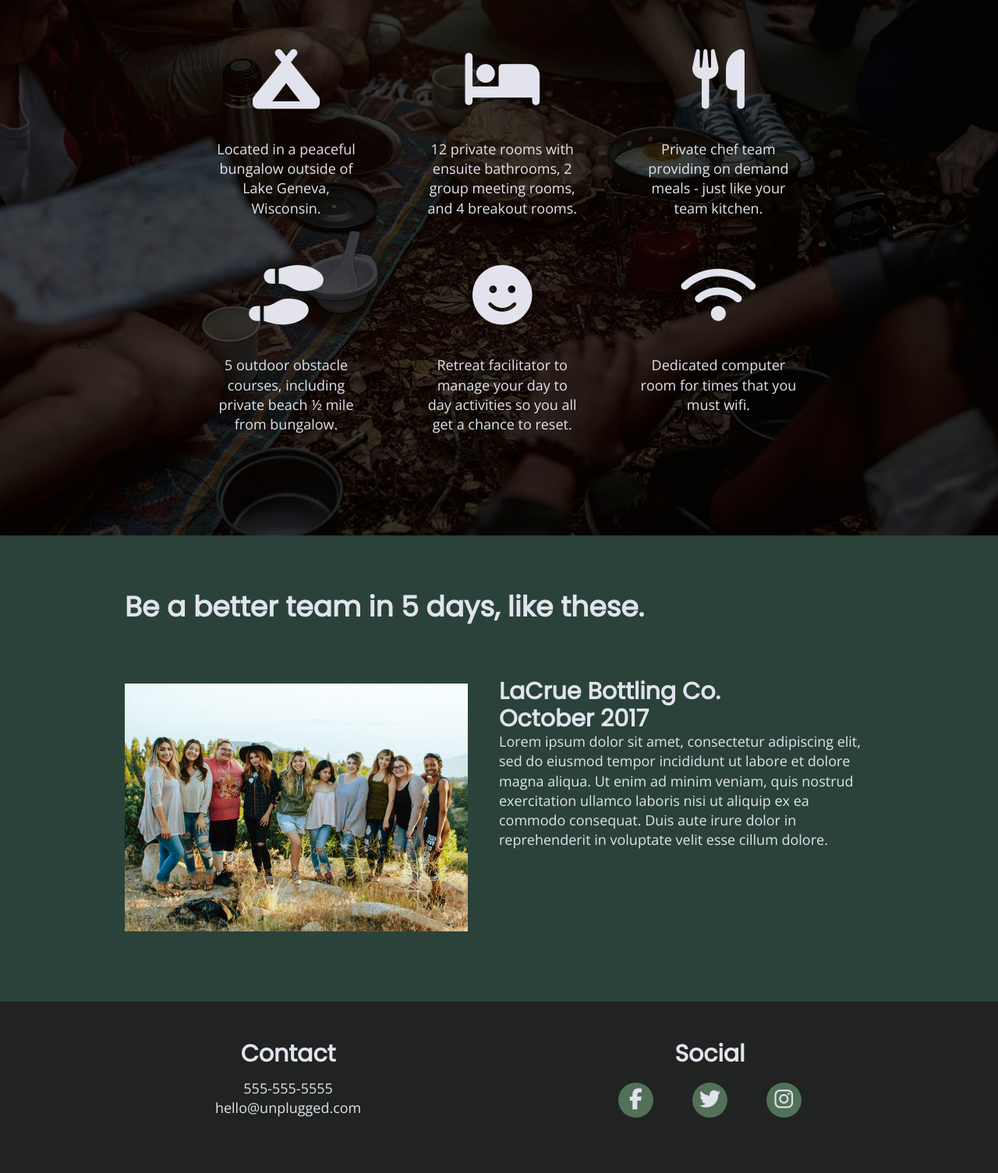
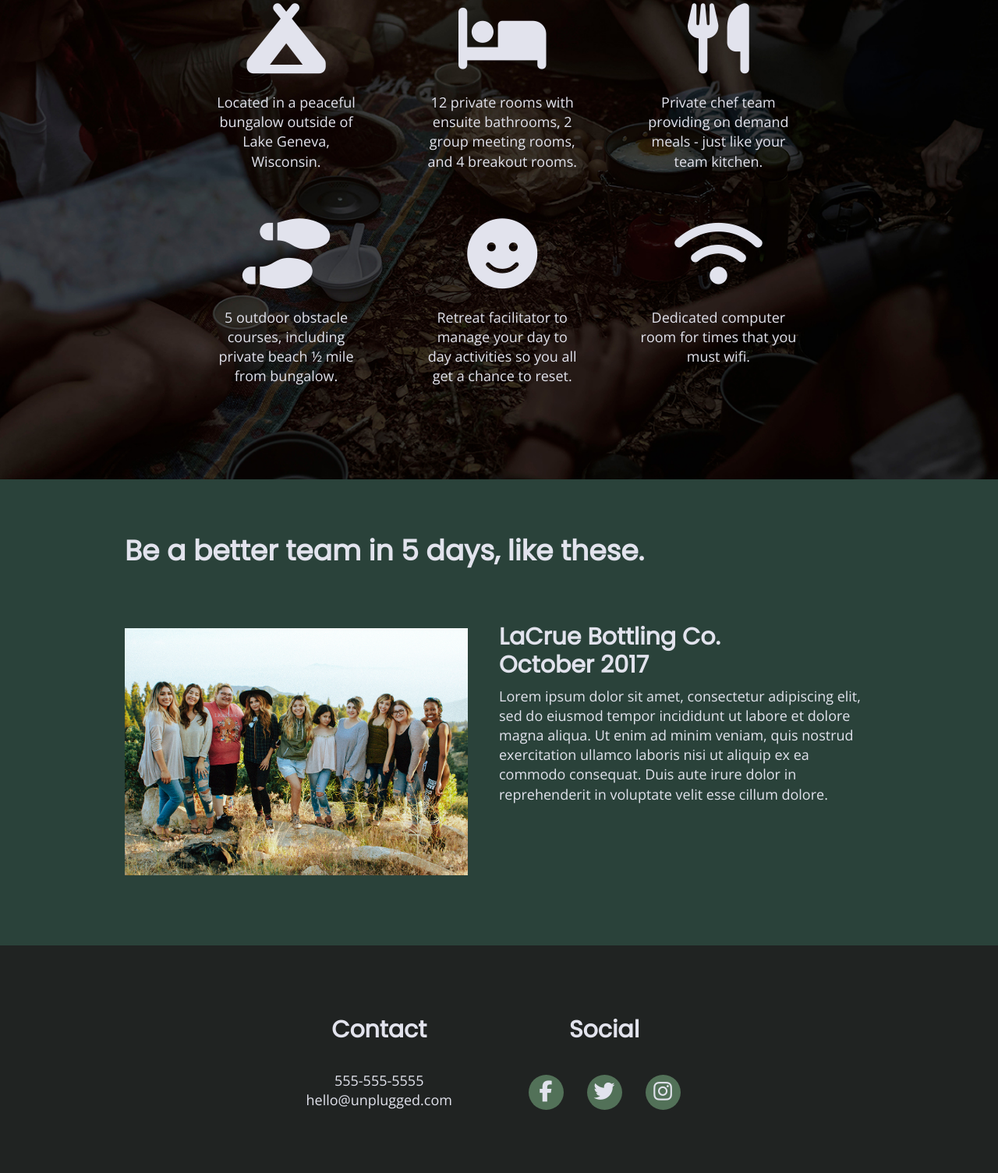
Before and after one commit to heidi37/unplugged-retreat, a website built with Parcel: page index.html in a window 1280 px wide. Shown: the part 1155-2660 px from the top of the page at 78% size. Built offline with nearby package versions, Linux system fonts and the light colour scheme.

Commit message:
cleaned up spacing tablet homepage

```diff
--- a/css/main.css
+++ b/css/main.css
@@ -127,12 +127,14 @@ h1 {
 
 h2 {
   font-size: 1.875em;
+  line-height: 1.2;
 }
 
 h3,
 h4 {
   font-size: 1.125em;
   margin: 0;
+  line-height: 1.2;
 }
 
 p {
@@ -343,6 +345,8 @@ aside .form {
 
 .features h2 {
   margin-bottom: 30px;
+  width: 305px;
+
 }
 
 .features article {
@@ -368,14 +372,6 @@ aside .form {
   margin-bottom: 40px;
 }
 
-.features h2 {
-  width: 305px;
-}
-
-.fontawesome-icons {
-
-}
-
 
 /* Reviews */
 
@@ -391,7 +387,6 @@ aside .form {
 
 .reviews h2 {
   margin: 0 0 20px;
-  line-height: 1.2;
 }
 
 .reviews h3 {
@@ -415,7 +410,6 @@ aside .form {
 
 .mission h2 {
   margin: 40px 0 5px 0;
-  line-height: 1.2;
 }
 
 .mission-content {
@@ -448,12 +442,10 @@ aside .form {
 
 .contact-section h2 {
   margin: 0;
-  line-height: 1.2;
 }
 
 .contact-section h4 {
   margin: 10px 0;
-  line-height: 1.2;
 }
 
 .contact-section p {
@@ -481,7 +473,6 @@ aside .form {
 .faq h2 {
   margin-bottom: 40px;
   margin-top: 0;
-  line-height: 1.2;
 }
 
 .faq-content {
@@ -590,7 +581,7 @@ aside .form {
 
   .content-wrapper {
     max-width: 640px;
-    margin: 100px 0;
+    margin: 90px 0;
   }
 
   h1 {
@@ -662,7 +653,7 @@ aside .form {
   }
 
   aside .content-wrapper .form-description h3 {
-    margin-bottom: 0;
+    margin: 10px 0;
   }
 
   input[type=text] {
@@ -689,10 +680,20 @@ aside .form {
     width: 200px;
   }
 
+  .features h2 {
+    width: 635px;
+    margin: 0;
+  }
+
+  .features i {
+    margin-bottom: 25px;
+    font-size: 5em;
+  }
+
   /* Reviews */
 
   .reviews .content-wrapper {
-    margin: 70px 0;
+    margin: 90px 0;
   }
 
   .reviews .content-wrapper article {
@@ -710,8 +711,9 @@ aside .form {
   }
 
   .reviews h3 {
-    margin: 0;
+    margin: 0 0 10px 0;
     padding: 0;
+    width: 230px;
   }
 
   .reviews h2 {
@@ -729,7 +731,7 @@ aside .form {
 
   footer .content-wrapper {
     width: 65%;
-    margin: 50px 0;
+    margin: 90px 0 30px 0;
   }
 
   .footer-content {
@@ -737,15 +739,18 @@ aside .form {
     flex-flow: row nowrap;
     justify-content: space-between;
     align-items: flex-start;
-    width: 100%;
+    width: 495px;
     }
 
   footer .contact, footer .social {
     display: flex;
     flex-flow: column nowrap;
     justify-content: center;
-    width: 35%;
     text-align: center;
+  }
+
+  footer .social-icons p {
+    margin: 20px 15px;
   }
 
   footer address {
@@ -753,6 +758,10 @@ aside .form {
     flex-flow: column nowrap;
     justify-content: flex-start;
     align-items: center;
+  }
+
+  .footer-content h4 {
+    margin-bottom: 20px;
   }
 
 
```
